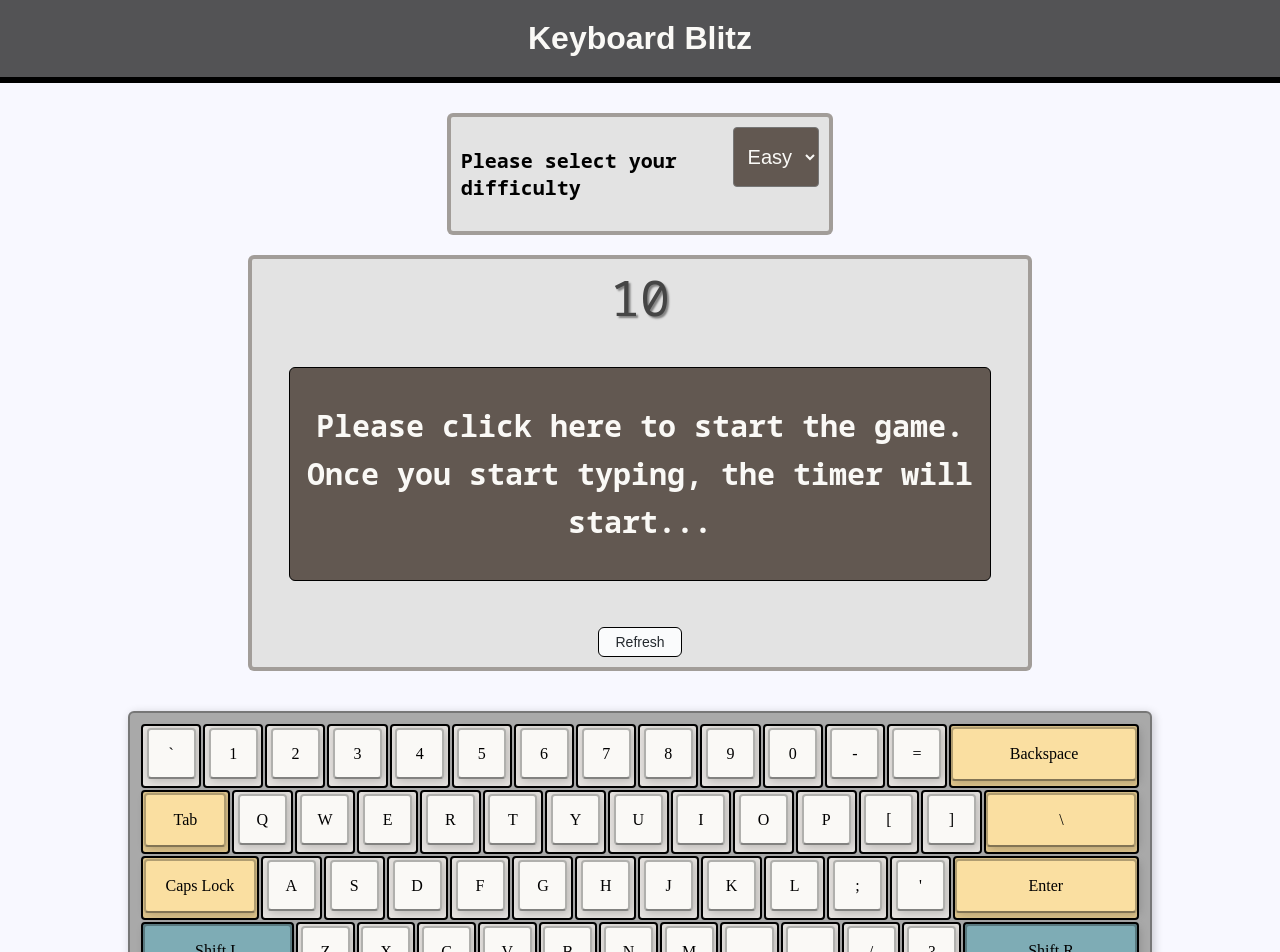
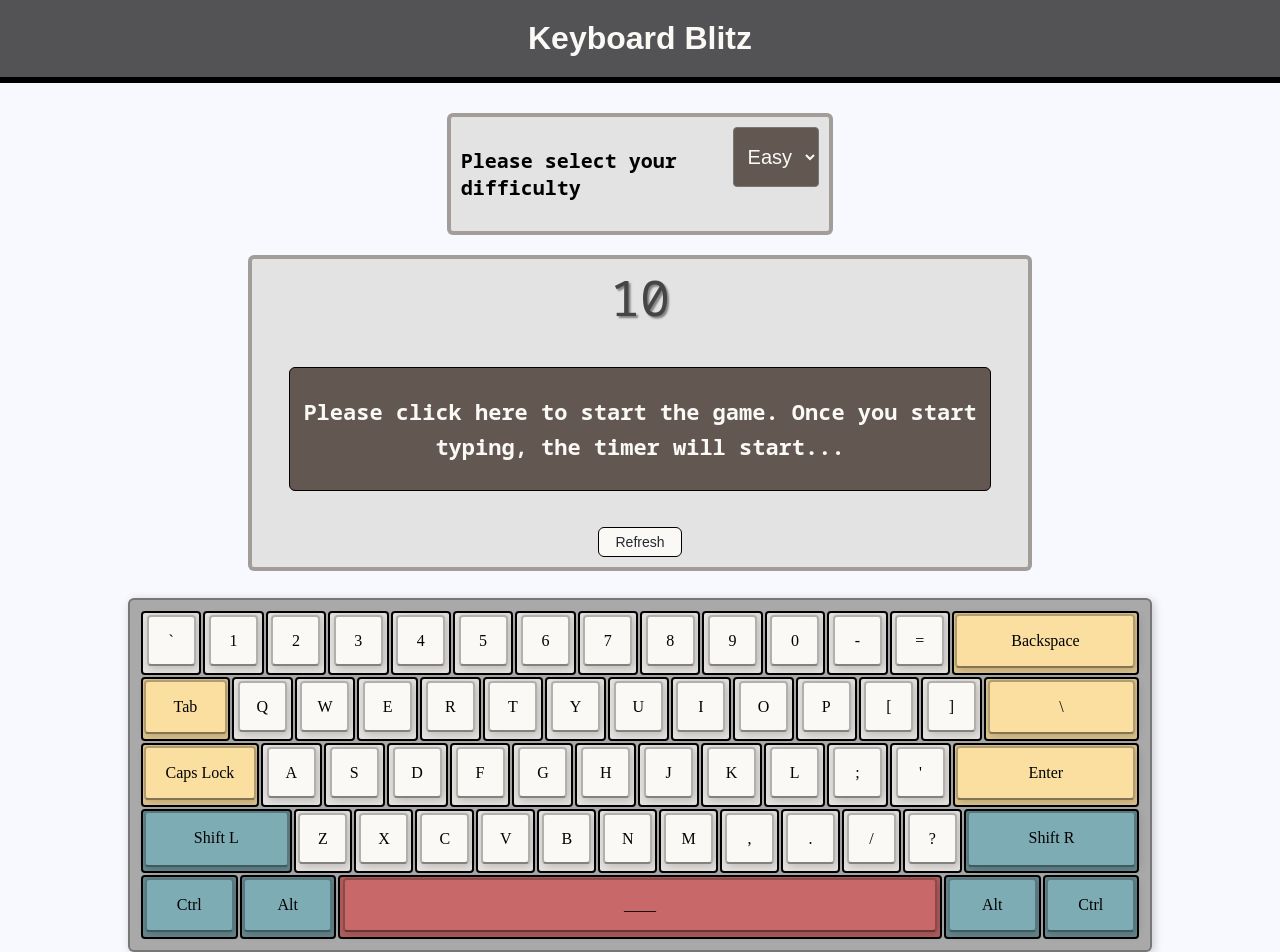
Before and after one commit to drewshore24/FrontEndKeyboard, a React (Vite) app in the folder Keyboard/: page / in a window 1280 px wide. Shown: the top 952 px of the page. Built offline with nearby package versions, Linux system fonts and the light colour scheme.

Commit message:
Resized Website

```diff
--- a/Keyboard/src/Components/WordGame.jsx
+++ b/Keyboard/src/Components/WordGame.jsx
@@ -124,7 +124,7 @@ const WordGame = ({ typedLetter, setTypedLetter, setSpecialKey }) => {
     const difficulty = selection.target.value
     if(difficulty === "easy"){
         console.log('im here in easy')
-        SetParagraph("The sun was out and the sky was a bright shade of blue. Birds flew over the trees, their songs filling the air. People walked by the river, some sat on the grass and watched the water flow. The breeze was cool, and the day felt calm. Children played with balls and ran in the park. A dog barked as it chased a stick. Mothers and fathers smiled at their kids, enjoying the simple joys of the day. In the afternoon, the town was busy as people went to the shops. By the end of the day, the sky was painted with orange and pink, and soon, the moon would rise. Everyone returned to their homes, ready to rest for the night. It had been a good day, full of simple joys.")
+        SetParagraph("The sun was out and the sky was a bright shade of blue. Birds flew over the trees, their songs filling the air. People walked by the river, some sat on the grass and watched the water flow. The breeze was cool, and the day felt calm. Children played with balls and ran in the park. A dog barked as it chased a stick. Mothers and fathers smiled at their kids, enjoying the simple joys of the day. In the afternoon, the town was busy as people went to the shops. By the end of the day, the sky was painted with orange and pink, and soon, the moon would rise. Everyone returned to their homes, ready to rest for the night.")
     }
     if(difficulty === "medium"){
         console.log('im here in medium')
--- a/Keyboard/src/css/Keyboard.css
+++ b/Keyboard/src/css/Keyboard.css
@@ -1,5 +1,5 @@
 .container {
-    margin-top: 20px;
+    margin-top: 7px;
     box-sizing: border-box;
     background-color: #F8F8FF;
     display: flex;
@@ -135,7 +135,7 @@
   }
 
   .innerbackspace{
-    width: 182px;
+    width: 176px;
     height: 50px;
     margin-bottom: 5px;
     display: flex;
@@ -167,7 +167,7 @@
   }
 
   .innertab{
-    width: 78px;
+    width: 79px;
     height: 50px;
     margin-bottom: 5px;
     display: flex;
@@ -199,7 +199,7 @@
   }
 
   .innerslash{
-    width: 146px;
+    width: 143px;
     height: 50px;
     margin-bottom: 5px;
     display: flex;
@@ -261,7 +261,7 @@
   }
 
   .inner_enter_key{
-    width: 178px;
+    width: 175px;
     height: 50px;
     margin-bottom: 5px;
     display: flex;
@@ -352,7 +352,7 @@
   }
 
   .inner_shift_left{
-    width: 145px;
+    width: 141px;
     height: 50px;
     margin-bottom: 5px;
     padding-bottom: 2px;
@@ -383,7 +383,7 @@
   }
 
   .inner_shift_right{
-    width: 168px;
+    width: 165px;
     height: 50px;
     padding-bottom: 2px;
     margin-bottom: 4px;
--- a/Keyboard/src/css/WordGame.css
+++ b/Keyboard/src/css/WordGame.css
@@ -8,7 +8,6 @@
   }
 
   .word-game-container{
-      margin-top: 10px;
       background-color: #625851;
       color: #B0B0B0;
       border: 1px solid black;
@@ -16,8 +15,6 @@
       width: 90%;
       height: 35%;
       padding: 4px;
-      display: flex;
-      flex-direction: column;
   }
 
   .boarder{
@@ -29,7 +26,7 @@
     display: flex;
     flex-direction: column;
     align-items: center;
-    min-height: 400px;
+    min-height: 300px;
     background-color: #e3e3e3;
     justify-content: space-between
 }
@@ -51,7 +48,7 @@
 
   .result {
     width: 100%;
-    font-size: 40px;
+    font-size: 25px;
     display: flex;
     flex-direction: column;
     font-weight: bold;
@@ -75,13 +72,13 @@
       text-align: center;
       height: 100%;
       line-height: 1.6;
-      font-size: 21px;
+      font-size: 17px;
     }
 
    .start-game-text{
     background-color: #625851;
     color: #FAF9F6;
-    font-size: 30px;
+    font-size: 22px;
     font-weight: bold;
    }
 
@@ -116,7 +113,7 @@
 
 
   button{
-    background-color: #FAFBFC;
+    background-color: #faf9f6;
     border: 1px solid black;
     border-radius: 6px;
     box-sizing: border-box;
@@ -126,7 +123,6 @@
     font-size: 14px;
     font-weight: 500;
     padding: 6px 16px;
-    margin-top: 20px;
   }
 
   .DropDown{
```
